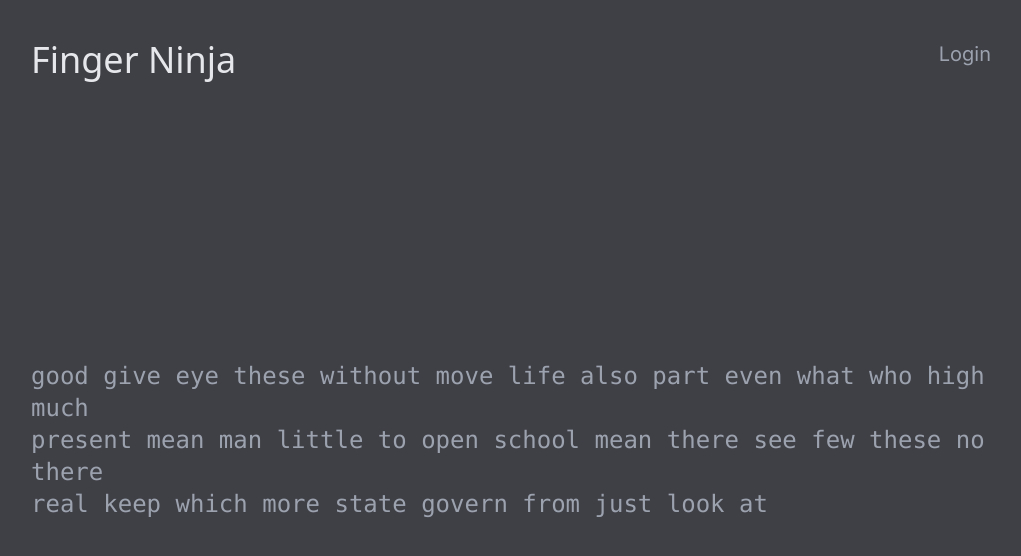
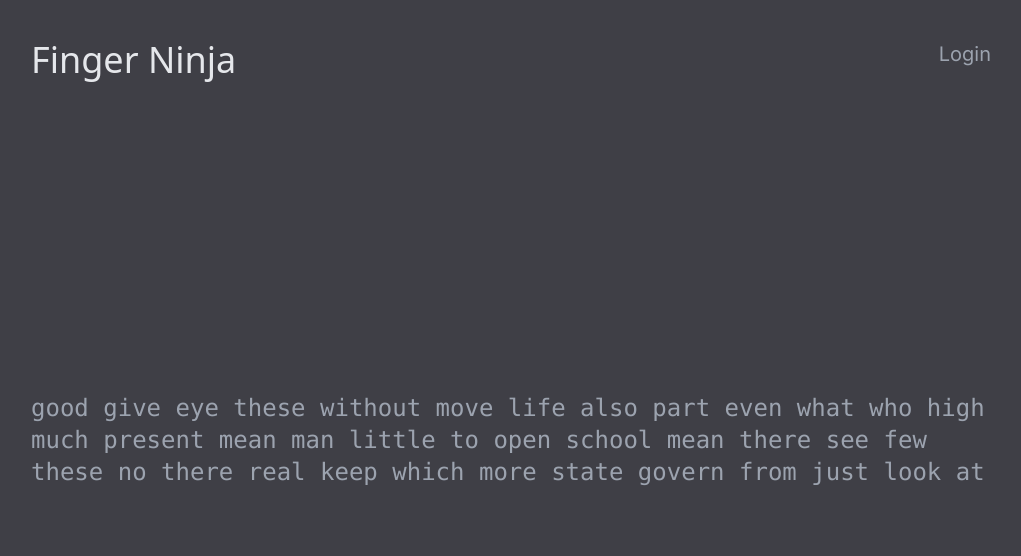
Before and after one commit to derekjtong/dragon-fingers, a Next.js app: page / in a window 1280 px wide. Shown: the top 556 px of the page, without its empty margins (129-1150 px from the left). Built offline with nearby package versions, Linux system fonts and the light colour scheme.

Commit message:
Remove forced formatting

```diff
--- a/app/components/TypeBox.tsx
+++ b/app/components/TypeBox.tsx
@@ -1,13 +1,7 @@
 function TypeBox() {
-  let text = `good give eye these without move life also part even what who high much
-present mean man little to open school mean there see few these no there
-real keep which more state govern from just look at`;
+  let text = `good give eye these without move life also part even what who high much present mean man little to open school mean there see few these no there real keep which more state govern from just look at`;
 
-  return (
-    <div className="whitespace-pre-wrap text-2xl text-gray-400 font-mono">
-      {text}
-    </div>
-  );
+  return <div className="text-2xl text-gray-400 font-mono">{text}</div>;
 }
 
 export default TypeBox;
```
